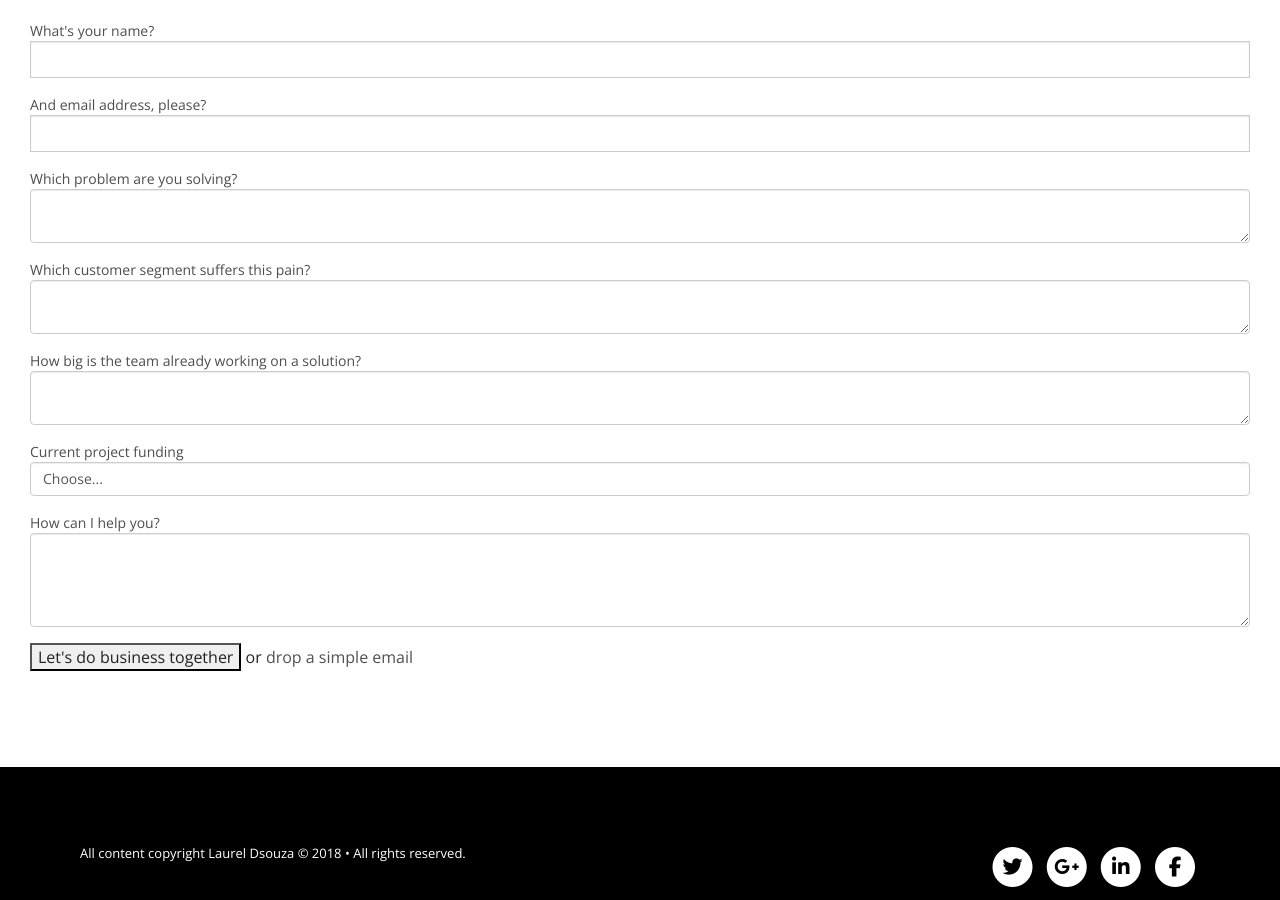
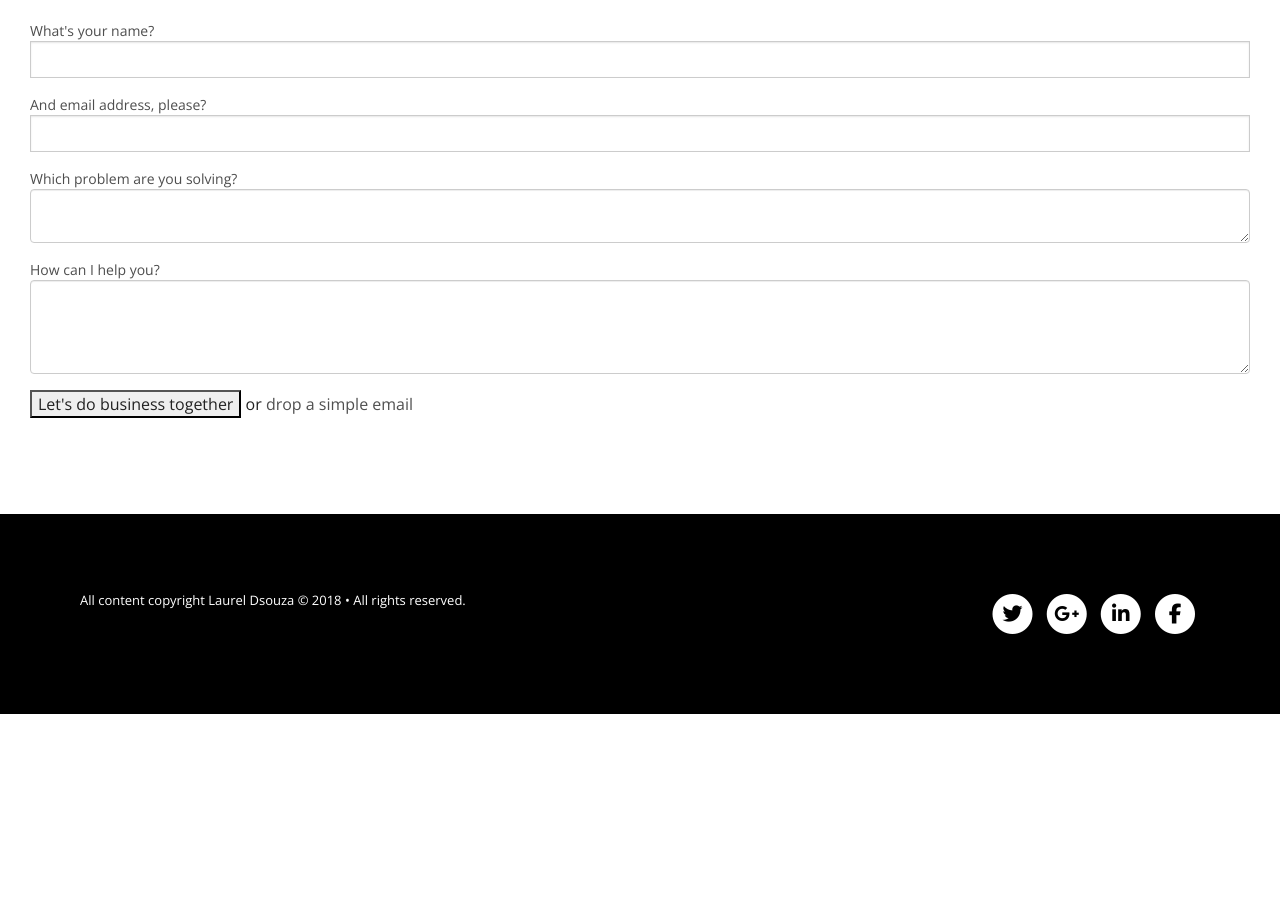
Before and after one commit to ldsouza/ldsouza.github.io, a Jekyll site: the page built from contact.html, in a window 1280 px wide and 900 px high, scrolled down 585 px. Built offline with Jekyll 4.4.1, drawn with Linux system fonts in a browser that asks for light colours; nearby versions of some CDN libraries; library files that are not in the unit come from our copies; after the commit the page ends 1299 px from its top, so only the background shows below that.

Commit message:
Update contact.html

```diff
--- a/contact.html
+++ b/contact.html
@@ -348,27 +348,6 @@ select[multiple].input-lg {
     </div>
 
     <div class="form-group">
-      <label for="customer">Which customer segment suffers this pain?</label>
-      <textarea name="customer" class="form-control" rows="2"></textarea>
-    </div>
-
-    <div class="form-group">
-      <label for="team">How big is the team already working on a solution?</label>
-      <textarea name="team" class="form-control" rows="2"></textarea>
-    </div>
-
-    <div class="form-group">
-      <label for="funding">Current project funding</label>
-      <select name="funding" class="form-control">
-        <option value="">Choose...</option>
-        <option>Pre-seed</option>
-        <option>Seed</option>
-        <option>Serie A</option>
-        <option>Series B+</option>
-      </select>
-    </div>
-
-    <div class="form-group">
       <label for="message">How can I help you?</label>
       <textarea name="body" class="form-control" rows="4" width="100%" required></textarea>
     </div>
```
